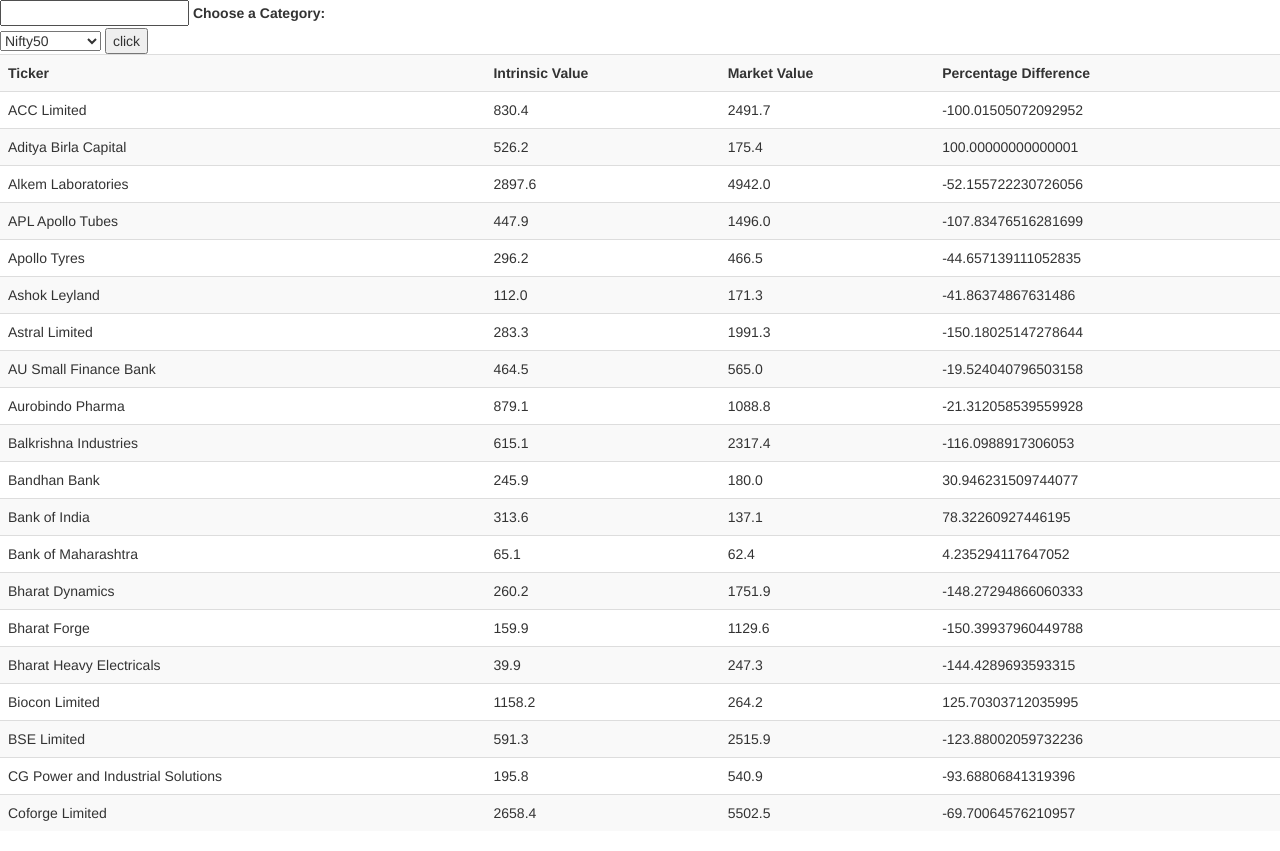
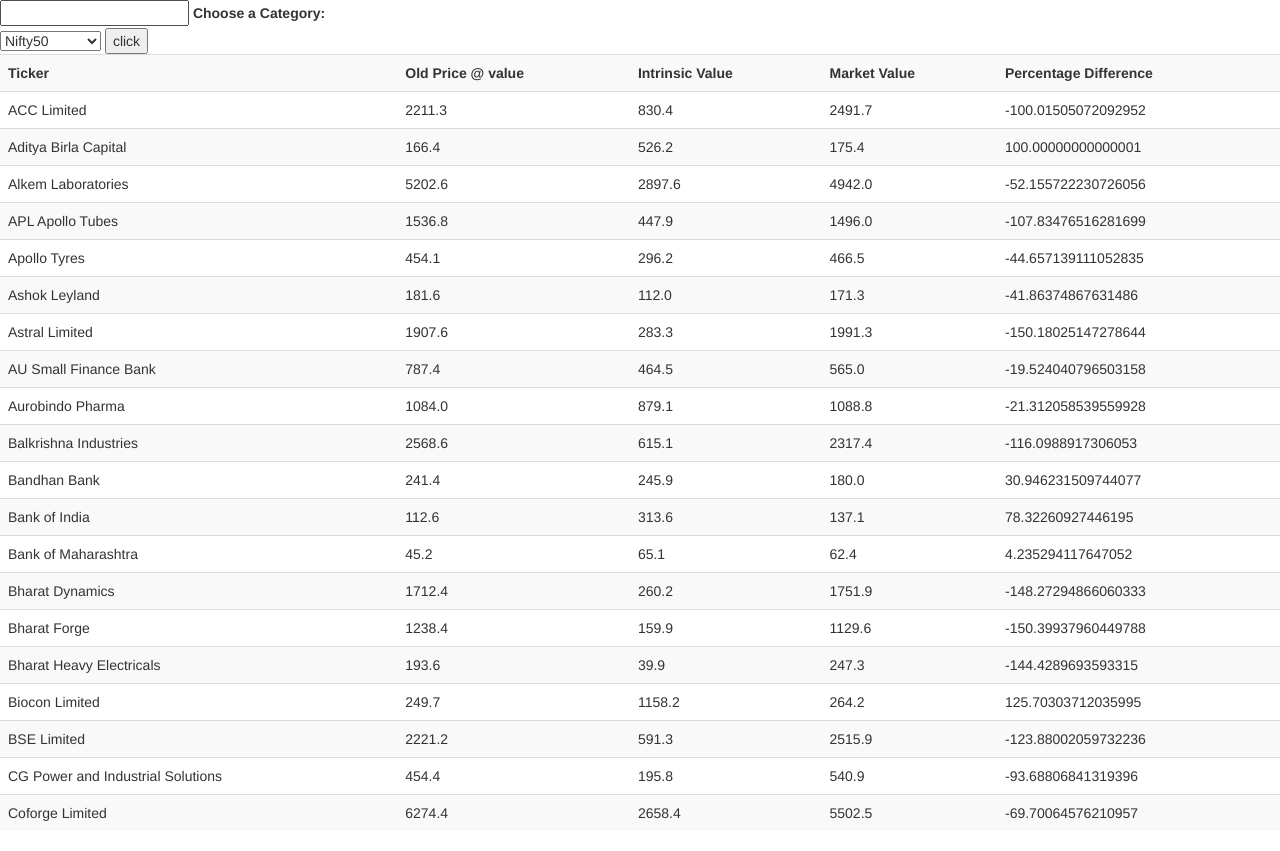
Before and after one commit to nevilp/InvestIdea, a Django app: template invest/invest/templates/DataPoint.html in a window 1280 px wide. Run offline with Django 3.2, Linux system fonts and the light colour scheme; the template is opened without the code that fills it: values that come from a table or form of the project are taken from there, others are empty; data comes from the database, SQL or seed files in the repository; both versions use the stored data as it was after the commit; some libraries are stand-ins or nearby versions.

Commit message:
added database column

```diff
--- a/invest/invest/templates/DataPoint.html
+++ b/invest/invest/templates/DataPoint.html
@@ -28,6 +28,7 @@
     <table class="table table-striped">
 <tr>
     <th>Ticker</th>
+    <th>Old Price @ value </th>
     <th>Intrinsic Value</th>
     <th>Market Value</th>
     <th>Percentage Difference</th>
@@ -35,6 +36,7 @@
     {% for line in data %}
 <tr>
     <td>{{line.tickerName}}</td>
+    <td>{{line.val_date_price}}</td>
     <td>{{line.intrinsicValue}}</td>
     <td>{{line.marketValue}}</td>
     <td>{{line.PercentageIncreament}}</td>
--- a/invest/investData/models.py
+++ b/invest/investData/models.py
@@ -7,6 +7,7 @@ class IntrisicData(models.Model):
     intrinsicValue = models.FloatField()
     marketValue = models.FloatField()
     PercentageIncreament = models.FloatField(blank=False,null=True)
+    val_date_price = models.FloatField(blank=False,null=True)
 
     def __str__(self):
         return self.tickerName
--- a/invest/investData/views.py
+++ b/invest/investData/views.py
@@ -20,6 +20,7 @@ def getData(request):
     FundName = '//tr//td[2]//a'
     intrisicValue = '//tr/td[6]'
     marketPrice = '//tr//td[7]'
+    val_date_price = '//tr//td[5]'
 
     BaseURL = getScrapUrl(answer)
     page = requests.get(BaseURL)
@@ -27,15 +28,18 @@ def getData(request):
     fundNamesElements = tree.xpath(FundName)
     intrinsicValuesElements = tree.xpath(intrisicValue)
     marketPricesElements = tree.xpath(marketPrice)
+    valPricesElements = tree.xpath(val_date_price)
     IntrisicData.objects.all().delete()
     for i in range(len(fundNamesElements)):
         intrisicData = IntrisicData()
         intrisicData.tickerName = fundNamesElements[i].text_content()
         intrisicValuefloat =  float(intrinsicValuesElements[i].text_content().replace(',',''))
+        val_date_price_foat = float(valPricesElements[i].text_content().replace(',',''))
         if intrisicValuefloat>0:
             intrisicData.intrinsicValue = intrisicValuefloat
             marketValuefloat =float(marketPricesElements[i].text_content().replace(',',''))
             intrisicData.marketValue = marketValuefloat
+            intrisicData.val_date_price = val_date_price_foat
             intrisicData.PercentageIncreament= (intrisicValuefloat-marketValuefloat)*100/ ((intrisicValuefloat + marketValuefloat) / 2)
             intrisicData.save()
     return render(request, 'DataPoint.html', {'data': IntrisicData.objects.all().order_by('-PercentageIncreament')})
```
Also changed, not shown: invest/db.sqlite3.
